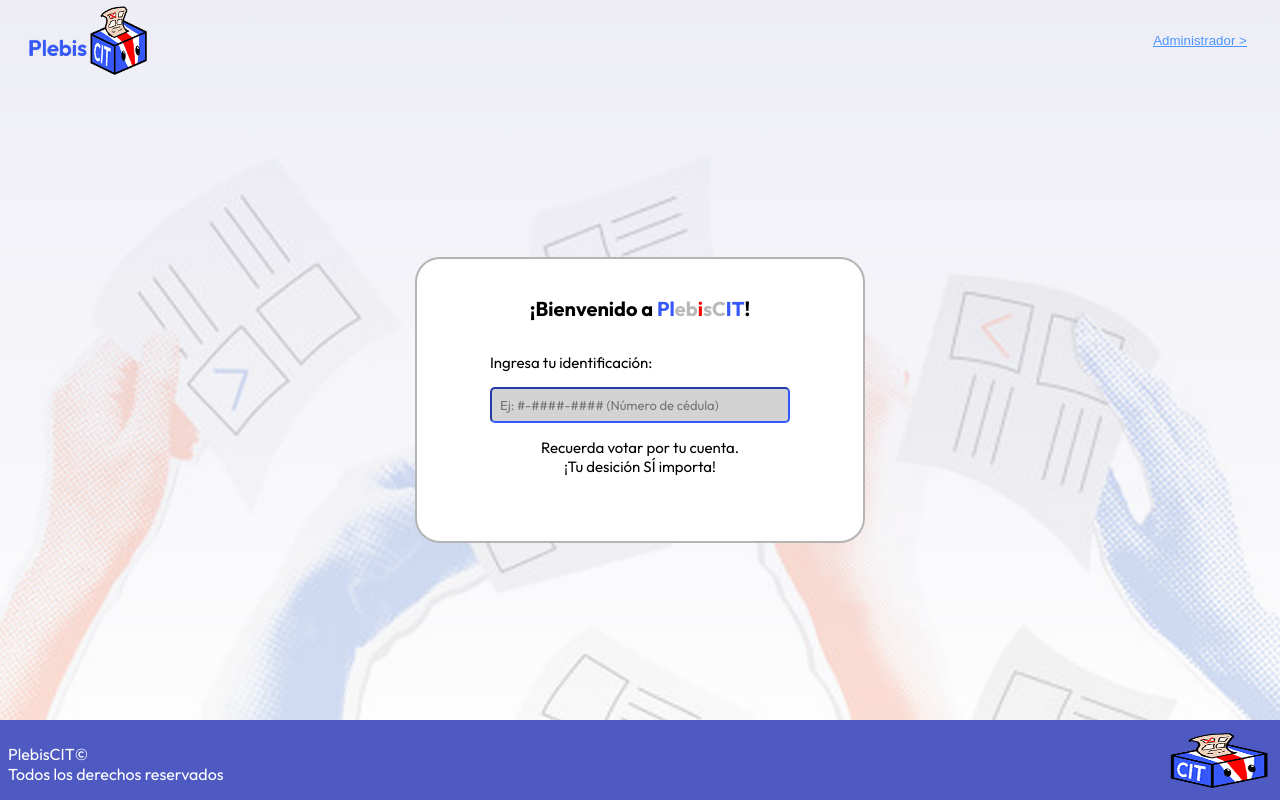
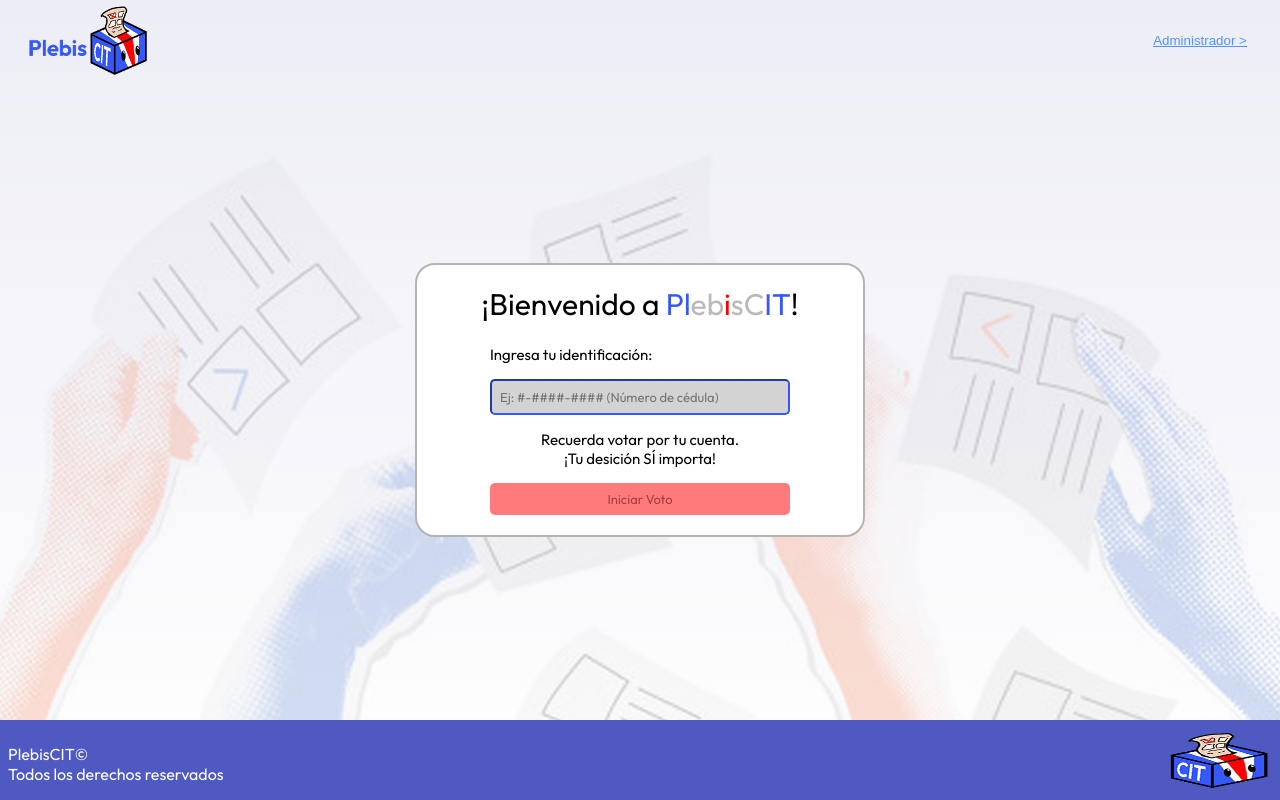
Before and after one commit to G10sr/plebisCIT, a React (Vite) app: page / in a window 1280 px wide. Built offline with nearby package versions, Linux system fonts and the light colour scheme.

Commit message:
AHORA CON UN BOTON!!!

```diff
--- a/src/assets/css/Home.css
+++ b/src/assets/css/Home.css
@@ -11,7 +11,10 @@
 }
 
 .fondo-container h2{
-  font-size: 20px;
+  font-size: 30px;
+  font-weight: 400;
+  margin-top: 0px;
+  margin-bottom: 7px;
 }
 
 .fondo-container p{
@@ -35,3 +38,16 @@
 #idSpace {
   text-align: left;       /* texto alineado a la izquierda */
 }
+
+.fondo-container button{
+  font-family: 'Outfit', sans-serif;
+  font-size: 13px;
+  width: 300px;
+  color: #A63F3F;
+  background-color: #FF7B7B;
+  padding: 8px;
+  border-width: 0cm;
+  border-radius: 5px;
+  font-family: 'Outfit', sans-serif;
+  z-index: 10;
+}
--- a/src/pages/Home.jsx
+++ b/src/pages/Home.jsx
@@ -38,7 +38,7 @@ function Home() {
                     </div>
                     <p>Recuerda votar por tu cuenta.<br></br>¡Tu desición SÍ importa!
                     </p>
-                    <p></p>
+                    <button name="startVote">Iniciar Voto</button>
                 </div>
             </div>
 
@@ -62,7 +62,7 @@ const styles = {
     modal: {
         background: "#fff",
         padding: "20px",
-        borderRadius: "25px",
+        borderRadius: "20px",
         minWidth: "450px",
         position: "relative",
         border: "2px solid #b4b4b4",
```
